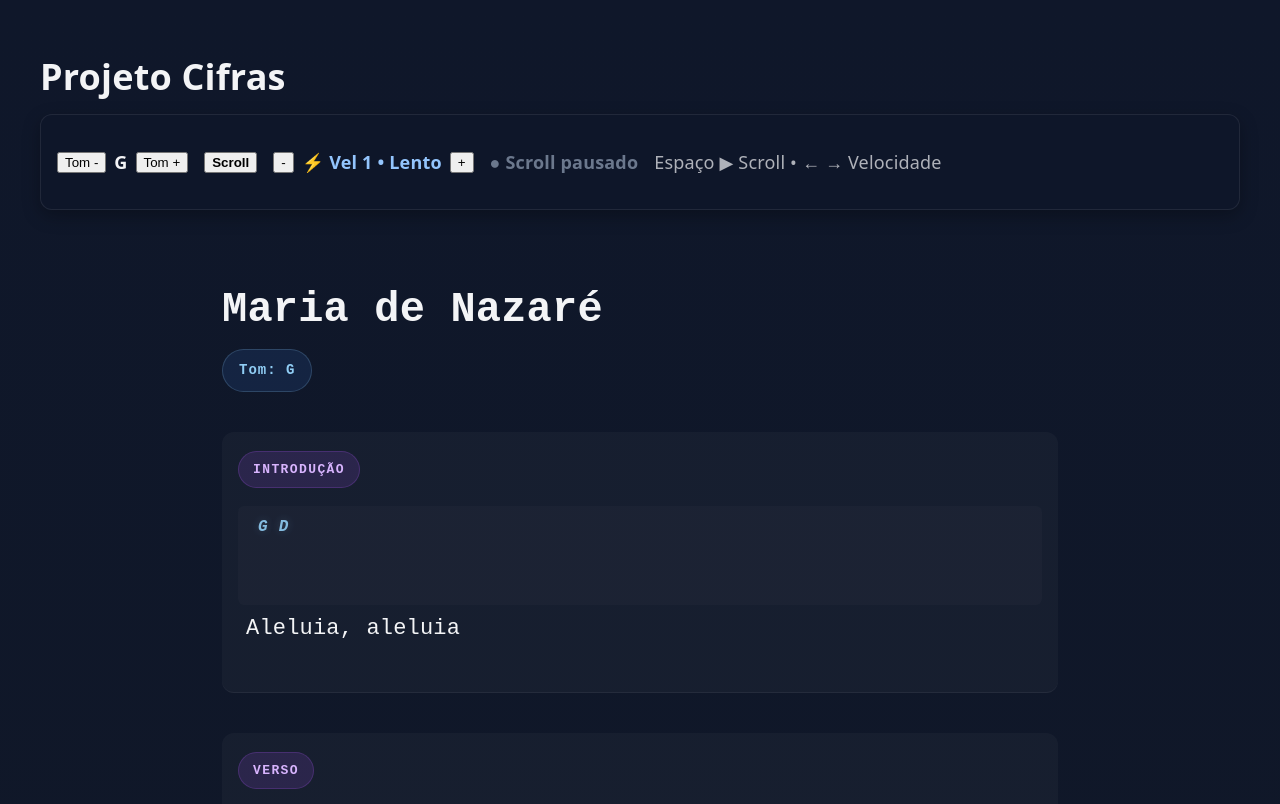
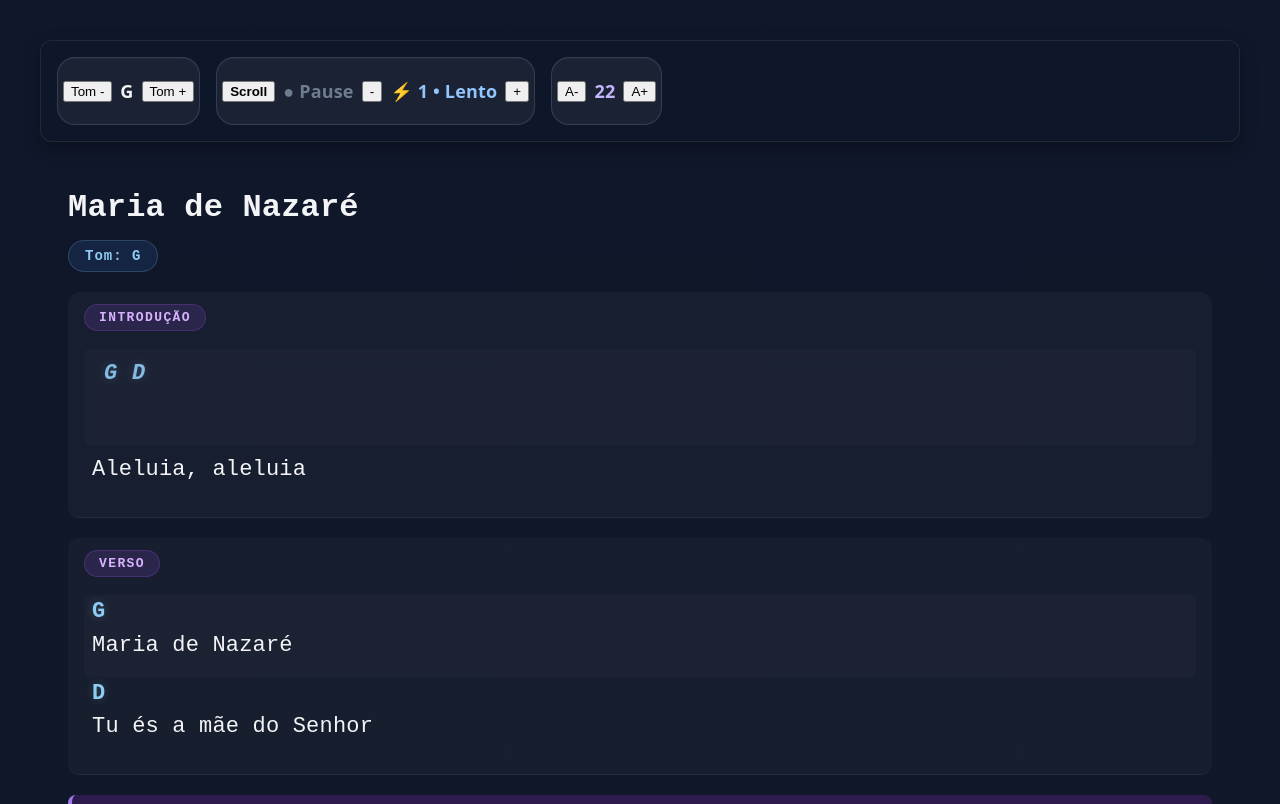
Before and after one commit to Krebz/cifras-manager, a React (Vite) app: page / in a window 1280 px wide. Shown: the top 804 px of the page. Built offline with nearby package versions, Linux system fonts and the light colour scheme.

Commit message:
refactor: feat: Toolbar - controle de fonte

```diff
--- a/src/App.tsx
+++ b/src/App.tsx
@@ -1,5 +1,5 @@
 import { useEffect, useState } from "react";
-import { Button, Stack, Text, Title } from "@mantine/core";
+import { Button, Stack, Text } from "@mantine/core";
 import SongViewer from "./components/SongViewer";
 import { song } from "./data/song";
 import { transposeKey } from "./services/transposeKey";
@@ -13,13 +13,25 @@
 
   // velocidade da rolagem automática
   const [scrollSpeed, setScrollSpeed] = useState(1);
+  const [fontSize, setFontSize] = useState(22);
 
   // calcula o tom atual da música
   const currentKey = transposeKey(song.key, transpose);
 
   const scrollLabel =
     scrollSpeed >= 7 ? "Rápido" : scrollSpeed >= 4 ? "Médio" : "Lento";
-  const scrollStatus = isScrolling ? "Scroll ativo" : "Scroll pausado";
+  const scrollStatus = isScrolling ? "Ativo" : "Pause";
+
+  const toolbarGroupStyle = {
+    display: "flex",
+    alignItems: "center",
+    gap: "8px",
+    padding: "2px 5px",
+    borderRadius: "18px",
+    background: "rgba(255,255,255,0.05)",
+    border: "1px solid rgba(148,163,184,0.22)",
+    boxShadow: "inset 0 1px 0 rgba(255,255,255,0.03)",
+  };
 
   // executa a rolagem automática da página
   useEffect(() => {
@@ -85,9 +97,6 @@
           margin: "0 auto",
         }}
       >
-        {/* título principal da aplicação */}
-        <Title order={1}>Projeto Cifras</Title>
-
         {/* painel de controles */}
         <div
           style={{
@@ -99,21 +108,15 @@
             position: "sticky",
             top: "12px",
             zIndex: 1000,
-            backdropFilter: "blur(10px)",
-            backgroundColor: "rgba(15,23,42,0.82)",
+            backdropFilter: "blur(12px)",
+            backgroundColor: "rgba(15,23,42,0.48)",
             borderRadius: "12px",
             border: "1px solid rgba(255,255,255,0.08)",
             boxShadow: "0 6px 18px rgba(0,0,0,0.28)",
           }}
         >
           {/* controles de tom */}
-          <div
-            style={{
-              display: "flex",
-              alignItems: "center",
-              gap: "8px",
-            }}
-          >
+          <div style={toolbarGroupStyle}>
             <Button
               size="md"
               radius="md"
@@ -151,13 +154,7 @@
           </div>
 
           {/* scroll */}
-          <div
-            style={{
-              display: "flex",
-              alignItems: "center",
-              gap: "8px",
-            }}
-          >
+          <div style={toolbarGroupStyle}>
             <Button
               size="md"
               radius="md"
@@ -171,16 +168,18 @@
             >
               {isScrolling ? "Parar" : "Scroll"}
             </Button>
-          </div>
 
-          {/* velocidade */}
-          <div
+            <Text
+              fw="bold"
               style={{
-              display: "flex",
-              alignItems: "center",
-              gap: "8px",
+                color: isScrolling ? "#4ade80" : "#94a3b8",
+                opacity: isScrolling ? 1 : 0.7,
+                transition: "all 0.3s ease",
               }}
             >
+              ● {scrollStatus}
+            </Text>
+
             <Button
               size="xs"
               radius="xl"
@@ -189,6 +188,7 @@
             >
               -
             </Button>
+
             <Text
               fw="bold"
               style={{
@@ -200,8 +200,11 @@
                       : "#93c5fd",
               }}
             >
-              ⚡ Vel {scrollSpeed} • {scrollLabel}
+              ⚡ {scrollSpeed}
+              {" • "}
+              {scrollLabel}
             </Text>
+
             <Button
               size="xs"
               radius="xl"
@@ -212,30 +215,41 @@
             </Button>
           </div>
 
+          {/* fonte */}
+          <div style={toolbarGroupStyle}>
+            <Button
+              size="xs"
+              radius="xl"
+              variant="light"
+              onClick={() => setFontSize((prev) => Math.max(16, prev - 2))}
+            >
+              A-
+            </Button>
+
             <Text
               fw="bold"
               style={{
-              color: isScrolling ? "#4ade80" : "#94a3b8",
-              opacity: isScrolling ? 1 : 0.7,
-              transition: "all 0.3s ease",
+                color: "#c4b5fd",
               }}
             >
-            ● {scrollStatus}
+              {fontSize}
             </Text>
-          <Text
-            size="sm"
-            style={{
-              opacity: 0.7,
-            }}
+
+            <Button
+              size="xs"
+              radius="xl"
+              variant="light"
+              onClick={() => setFontSize((prev) => Math.min(40, prev + 2))}
             >
-            Espaço ▶ Scroll • ← → Velocidade
-          </Text>
+              A+
+            </Button>
+          </div>
         </div>
 
         {/* renderizador da cifra */}
         <div
           style={{
-            marginTop: "16px",
+            marginTop: "8px",
           }}
         >
           <SongViewer
@@ -243,6 +257,7 @@
             songKey={currentKey}
             content={song.content}
             transpose={transpose}
+            fontSize={fontSize}
           />
         </div>
       </Stack>
--- a/src/components/SongViewer.tsx
+++ b/src/components/SongViewer.tsx
@@ -7,6 +7,7 @@
   songKey: string;
   content: string;
   transpose?: number;
+  fontSize: number;
 };
 import { songViewerStyles } from "../styles/songViewerStyles";
 
@@ -16,13 +17,19 @@
   songKey,
   content,
   transpose = 2,
+  fontSize,
 }: Props) {
   // Faz o parsing completo da música
   // Transforma o texto bruto em uma estrutura renderizáveis
   const parsedSong = parseSong(title, songKey, content);
 
   return (
-    <div style={songViewerStyles.container}>
+    <div
+      style={{
+        ...songViewerStyles.container,
+        fontSize: `${fontSize}px`,
+      }}
+    >
       {/* Título da música */}
       <div style={songViewerStyles.header}>
         <h1 style={songViewerStyles.title}>{title}</h1>
@@ -32,7 +39,12 @@
 
       {/* Percorre todas as seções da música */}
       {parsedSong.sections.map((section, index) => (
-        <SectionRenderer key={index} section={section} transpose={transpose} />
+        <SectionRenderer
+          key={index}
+          section={section}
+          transpose={transpose}
+          fontSize={fontSize}
+        />
       ))}
     </div>
   );
--- a/src/components/renderers/LineRenderer.tsx
+++ b/src/components/renderers/LineRenderer.tsx
@@ -5,9 +5,10 @@
 type Props = {
   line: ParsedLine;
   transpose: number;
+  fontSize: number;
 };
 
-export default function LineRenderer({ line, transpose }: Props) {
+export default function LineRenderer({ line, transpose, fontSize }: Props) {
   const { chordLine, lyricLine, isInstrumental } = buildMusicalLines(
     line,
     transpose,
@@ -31,7 +32,7 @@
           marginBottom: "2px",
           color: "#90cdf4",
           fontWeight: 700,
-          fontSize: "16px",
+          fontSize: `${fontSize}px`,
           lineHeight: 1.2,
           letterSpacing: "0.8px",
           textShadow: "0 0 8px rgba(144,205,244,0.25)",
@@ -43,7 +44,7 @@
       {/* linha da letra */}
       <div
         style={{
-          fontSize: "22px",
+          fontSize: `${fontSize}px`,
           lineHeight: 1.6,
         }}
       >
--- a/src/components/renderers/SectionRenderer.tsx
+++ b/src/components/renderers/SectionRenderer.tsx
@@ -6,9 +6,14 @@
 type Props = {
   section: SongSection;
   transpose: number;
+  fontSize: number;
 };
 
-export default function SectionRenderer({ section, transpose }: Props) {
+export default function SectionRenderer({
+  section,
+  transpose,
+  fontSize,
+}: Props) {
   const isChorus = section.type === "chorus";
 
   return (
@@ -40,7 +45,11 @@
               padding: "4px 8px",
             }}
           >
-            <LineRenderer line={line} transpose={transpose} />
+            <LineRenderer
+              line={line}
+              transpose={transpose}
+              fontSize={fontSize}
+            />
           </div>
         );
       })}
--- a/src/styles/songViewerStyles.ts
+++ b/src/styles/songViewerStyles.ts
@@ -1,31 +1,31 @@
 export const songViewerStyles = {
   container: {
-    padding: "32px",
-    maxWidth: "900px",
+    padding: "20px 28px",
+    maxWidth: "1200px",
     margin: "0 auto",
     fontFamily: "monospace",
-    fontSize: "22px",
-    lineHeight: 1.8,
+    fontSize: "20px",
+    lineHeight: 1.0,
   },
 
   section: {
-    marginBottom: "40px",
-    padding: "16px",
-    paddingBottom: "24px",
+    marginBottom: "20px",
+    padding: "12px 16px",
+    paddingBottom: "16px",
     borderBottom: "1px solid rgba(255,255,255,0.06)",
     backgroundColor: "rgba(255,255,255,0.03)",
     borderRadius: "12px",
   },
 
   header: {
-    marginBottom: "40px",
+    marginBottom: "20px",
   },
 
   title: {
-    fontSize: "42px",
+    fontSize: "clamp(28px, 4vw, 32px)",
     marginBottom: "8px",
     fontWeight: "bold",
-    lineHeight: 1.1,
+    lineHeight: 1.0,
   },
 
   songKey: {
@@ -68,7 +68,7 @@
   },
 
   line: {
-    marginBottom: "18px",
+    marginBottom: "10px",
   },
 
   chord: {
```
Lines whose indentation alone changed are shown as unchanged.
